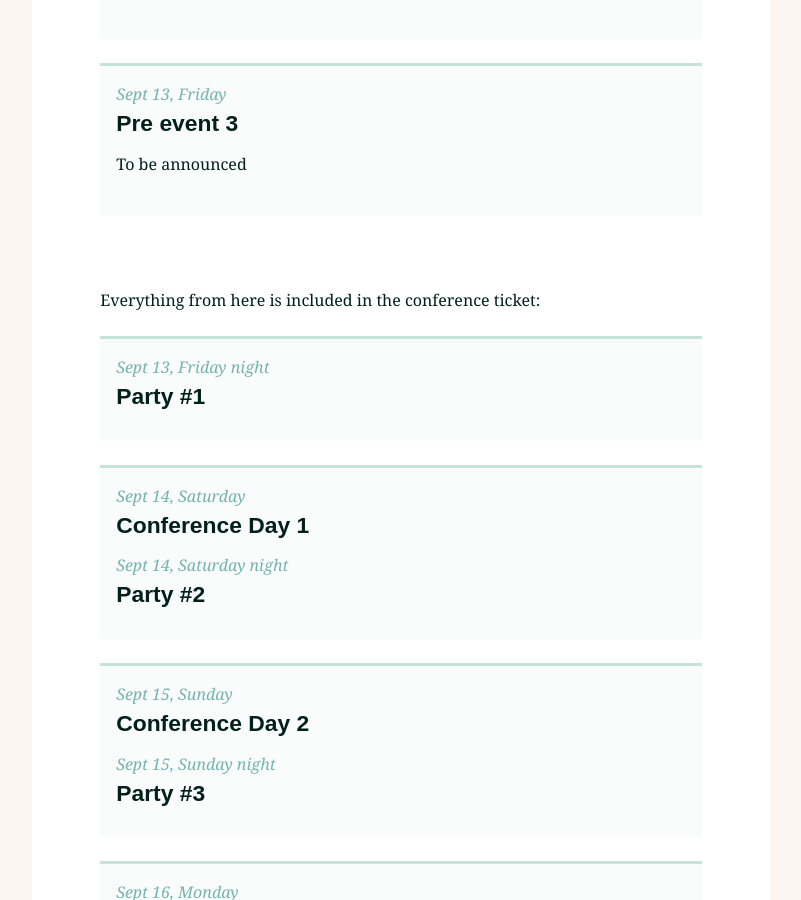
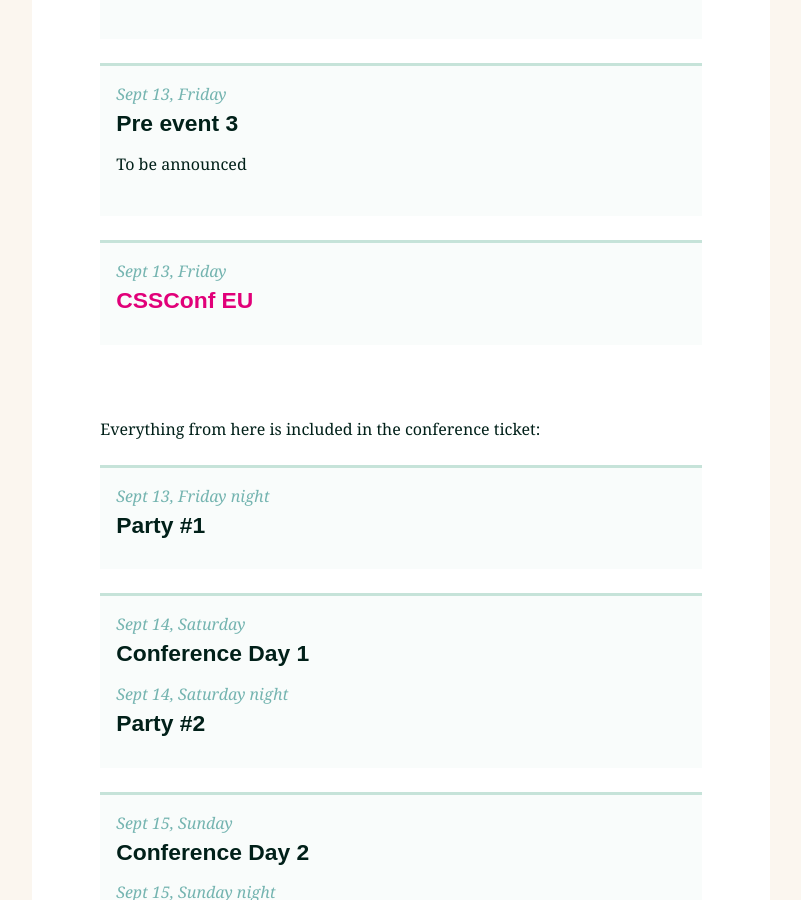
Before and after one commit to jsconf/2013.jsconf.eu, a Jekyll site: the page built from index.html, in a window 1280 px wide and 900 px high, scrolled down 6278 px. Shown: the whole window, without its empty margins (239-1040 px from the left). Built offline with Jekyll 4.4.1, drawn with Linux system fonts in a browser that asks for light colours; nearby versions of some CDN libraries; comment, search, counter and statistics services are not loaded.

Commit message:
add cssconf eu

```diff
--- a/_includes/schedule.md
+++ b/_includes/schedule.md
@@ -15,6 +15,10 @@
     <i>Sept 13, Friday</i>
     <h4>Pre event 3</h4>
     <p>To be announced</p>
+  </li>
+  <li>
+    <i>Sept 13, Friday</i>
+    <h4><a href="http://2013.cssconf.eu">CSSConf EU</a></h4>
   </li>
 </ul>
 
```
